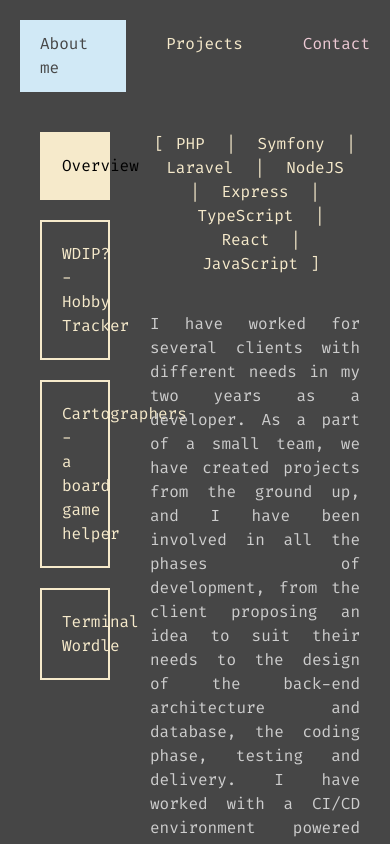
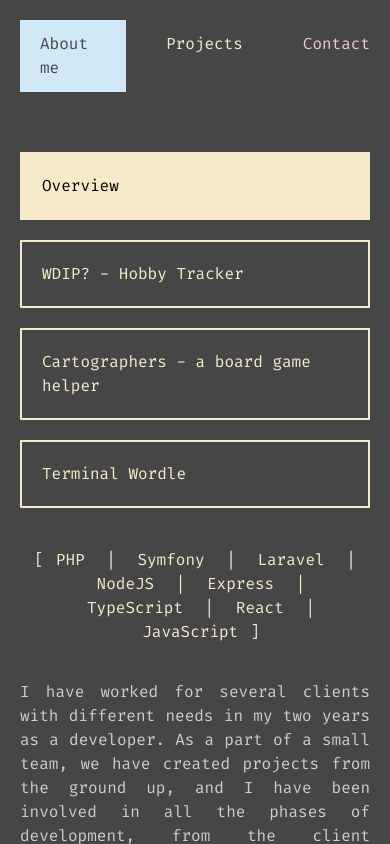
Before and after one commit to MaraScampini/portfolio-react, a React (Vite) app: page /projects in a window 390 px wide. Shown: the top 844 px of the page. Built offline with nearby package versions, Linux system fonts and the light colour scheme.

Commit message:
Added responsive to all views

```diff
--- a/src/pages/About.tsx
+++ b/src/pages/About.tsx
@@ -2,10 +2,10 @@
 const About = () => {
   return (
     <section className="flex gap-10 px-5 mt-20">
-		<div className="w-1/3 ps-20">
+		<div className="w-1/3 ps-20 hidden md:block">
 			<img src="/mara.png" alt="Portrait" />
 		</div>
-		<div className="w-2/3 me-24 text-justify">
+		<div className="px-2 md:w-2/3 md:me-24 text-justify">
 			<h1 className="text-5xl font-semibold text-pastel-blue mb-10">
 				Hello!
 			</h1>
--- a/src/pages/Projects.tsx
+++ b/src/pages/Projects.tsx
@@ -27,8 +27,8 @@ const Projects = () => {
   }
 
   return (
-    <div className="mt-10 ms-10 flex gap-x-10 ">
-      <div className="w-1/5">
+    <div className="mt-10 md:ms-10 flex flex-col md:flex-row gap-x-10 ">
+      <div className="md:w-1/5 p-5">
         <div className="flex flex-col gap-y-5">
           {projects.map((project, index) => (
             <div
@@ -45,7 +45,7 @@ const Projects = () => {
           ))}
         </div>
       </div>
-      <div className="w-3/5 text-light-gray-text flex flex-col justify-center items-center mb-10">
+      <div className="p-5 md:p-0 md:w-3/5 text-light-gray-text flex flex-col justify-center items-center mb-10">
         {selectedProject.languages.length != 0
           ? <p className="text-center text-pastel-yellow">
             [
```
Also changed, not shown: src/pages/Contact.tsx (+4 -7 lines).
